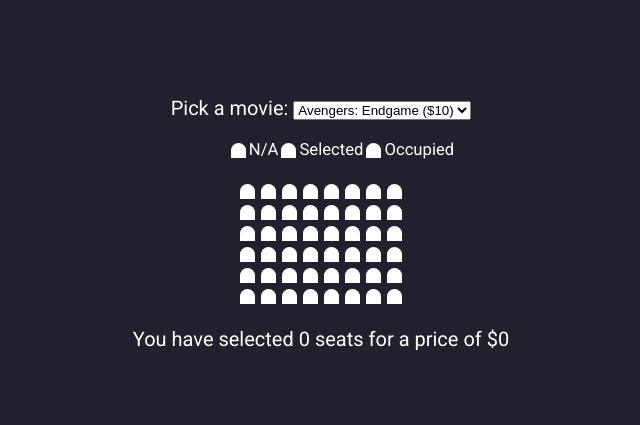
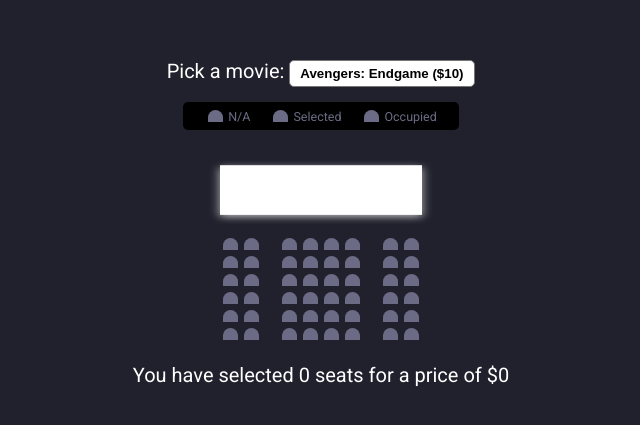
Before and after one commit to CheahPark/movie_theater_booking, a plain HTML site: page index.html in a window 1280 px wide. Shown: the part 175-600 px from the top of the page, without its empty margins (327-967 px from the left). Drawn offline with Linux system fonts and the light colour scheme.

Commit message:
finish the style

```diff
--- a/style.css
+++ b/style.css
@@ -14,26 +14,54 @@ body {
   font-size: 20px;
 }
 
+ul {
+  padding: 0;
+}
+
+#movie {
+  appearance: none;
+  padding: 5px 10px;
+  border-radius: 5px;
+  background-color: white;
+  color: black;
+  font-weight: 700;
+}
+
 .showcase {
+  padding: 5px 12px;
+  border-radius: 5px;
+
+  font-size: 15px;
+
   display: flex;
   flex-direction: row;
-  justify-content: space-between;
+  justify-content: space-evenly;
   align-items: center;
+
+  background-color: #000000;
 }
 
 .showcase li {
   display: flex;
   flex-direction: row;
-  justify-content: space-evenly;
+  justify-content: space-between;
+
+  margin: 0 10px;
+  align-items: center;
   text-decoration: none;
+}
+
+.showcase li small {
+  color: #6b6b85;
+  margin-left: 2px;
 }
 
 .seat {
   width: 15px;
-  height: 15px;
+  height: 12px;
   border-top-left-radius: 10px;
   border-top-right-radius: 10px;
-  background-color: white;
+  background-color: #6b6b85;
   margin: 3px;
 
   display: block;
@@ -46,9 +74,23 @@ body {
   align-items: center;
 }
 
+.screen {
+  background-color: #fff;
+  height: 70px;
+  width: 100%;
+  margin: 10px 0;
+  transform: rotateX(-45deg);
+  box-shadow: 0 3px 10px rgba(255, 255, 255, 0.7);
+}
+
 .row {
   display: flex;
   flex-direction: row;
   justify-content: space-between;
   align-items: center;
 }
+
+.row .seat:nth-child(2),
+.row .seat:nth-child(6) {
+  margin-right: 20px;
+}
```
